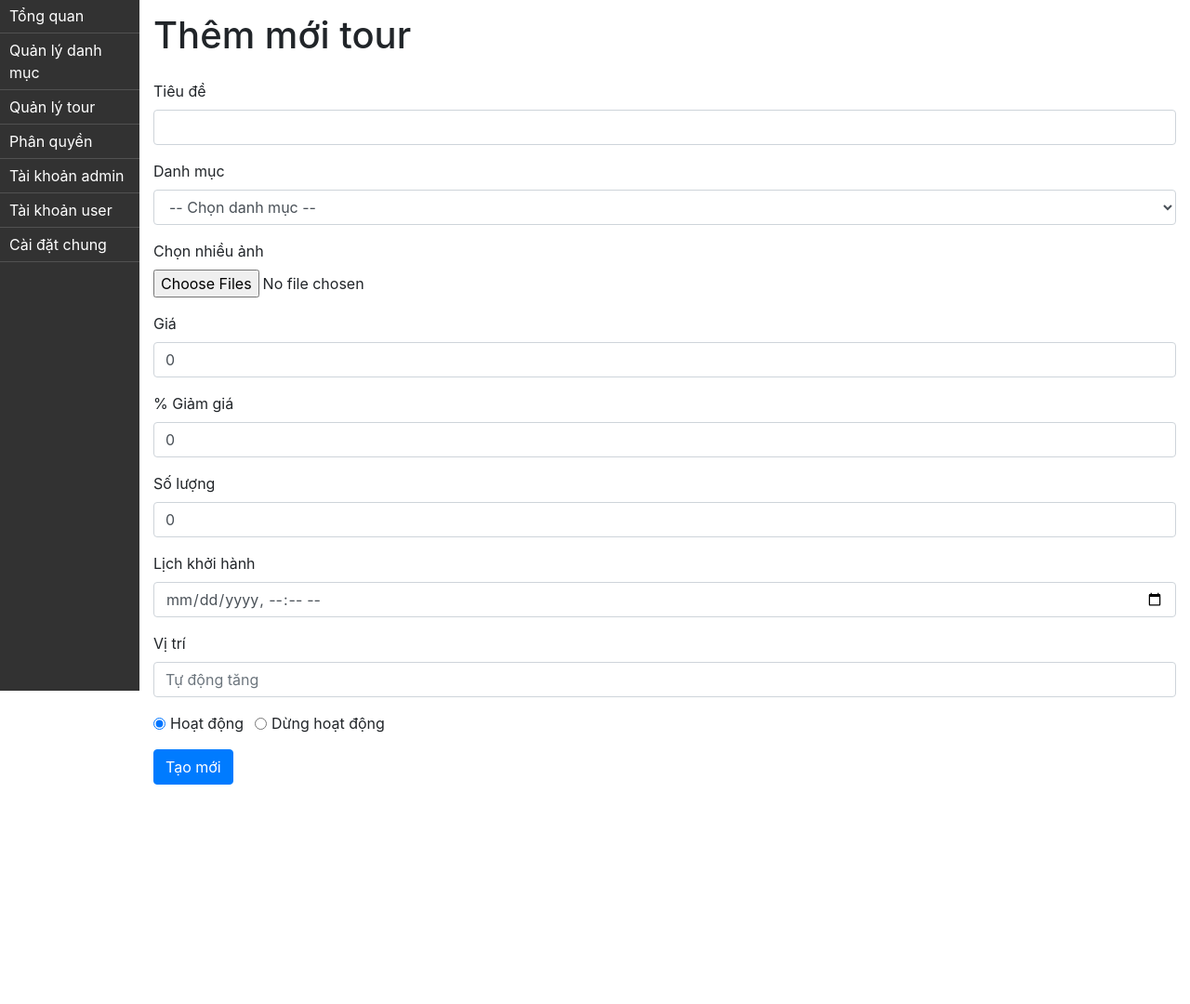
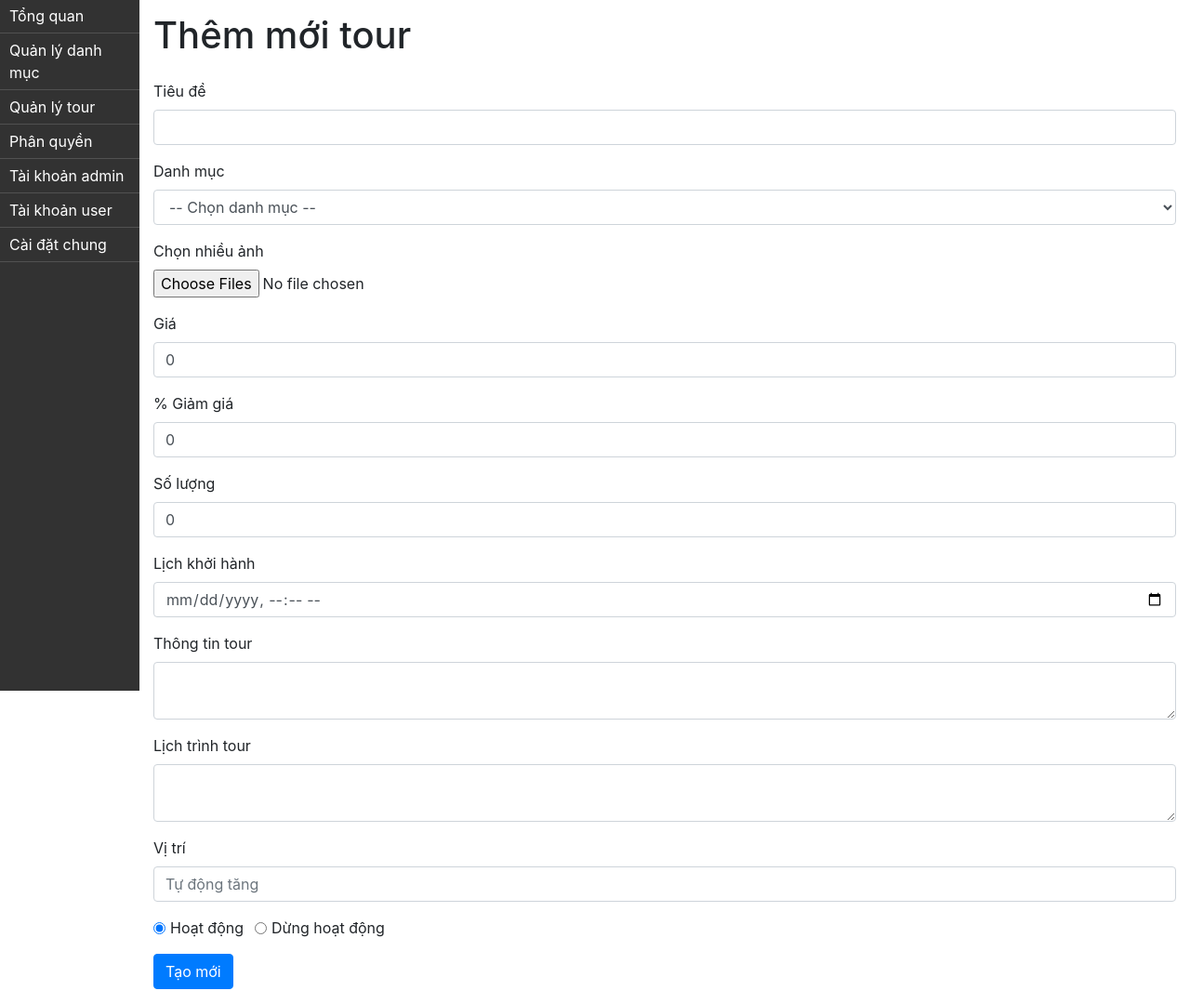
Before and after one commit to dotiendat1602/tour-management, a Node server app: page /admin/tours/create in a window 1280 px wide. Shown: the part 57-1137 px from the top of the page at 93% size. Before the commit the page ends 901 px from the top, so only its background shows below. Run offline with Node 20, Linux system fonts and the light colour scheme; data that the repository does not hold is empty; some libraries are stand-ins or nearby versions.

Commit message:
Bổ sung thông tin tour, lịch trình tour

```diff
--- a/controllers/admin/tour.controller.ts
+++ b/controllers/admin/tour.controller.ts
@@ -70,7 +70,9 @@ export const createPost = async (req: Request, res: Response) => {
         position: req.body.position,
         status: req.body.status,
         slug: slug,
-        images: JSON.stringify(req.body.images)
+        images: JSON.stringify(req.body.images),
+        information: req.body.information,
+        schedule: req.body.schedule,
     };
 
     const tour = await Tour.create(dataTour);
--- a/views/admin/pages/tours/create.pug
+++ b/views/admin/pages/tours/create.pug
@@ -78,6 +78,23 @@ block main
           value="0"
           min="0"
         )
+        //- Quay lại dự án cũ để xem cách tích hợp tiny-mce vào
+      div(class="form-group")
+        label(for="information") Thông tin tour
+        textarea(
+          class="form-control"
+          id="information"
+          name="information"
+          textarea-mce
+        )
+      div(class="form-group")
+        label(for="schedule") Lịch trình tour
+        textarea(
+          class="form-control"
+          id="schedule"
+          name="schedule"
+          textarea-mce
+        )
       div(class="form-group")
         label(for="position") Vị trí
         input(
```
